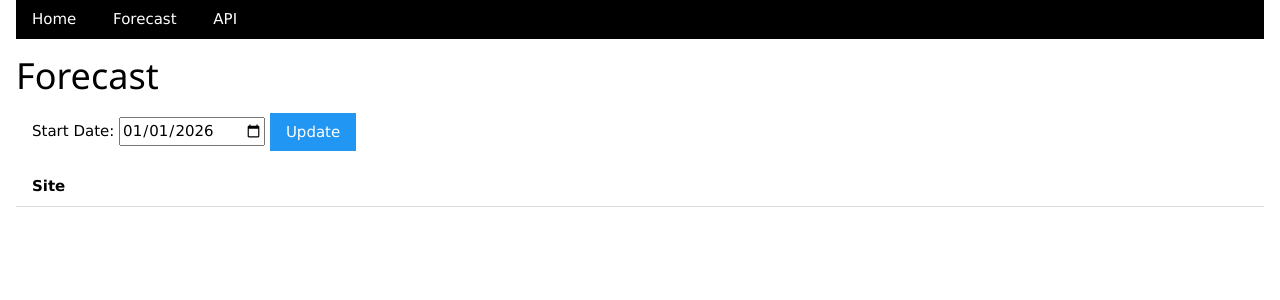
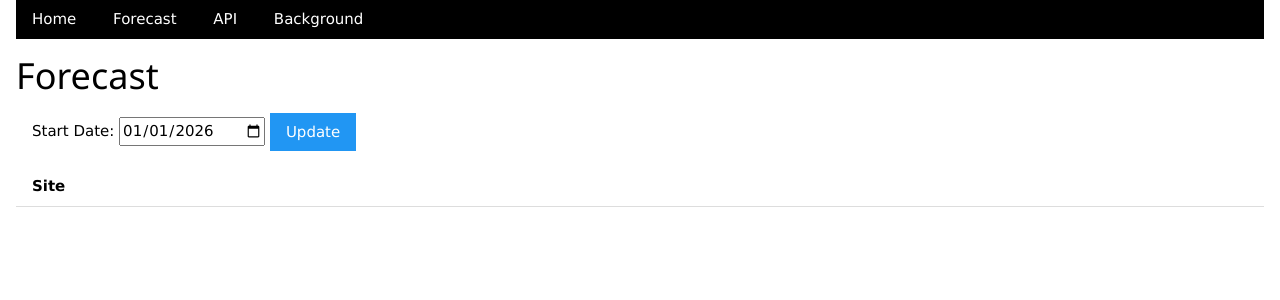
Before and after one commit to rappakos/paraglider-sites, a FastAPI app: page /forecast in a window 1280 px wide. Shown: the top 300 px of the page. Run offline with FastAPI, Linux system fonts and the light colour scheme; data comes from the database, SQL or seed files in the repository; data that the repository does not hold is empty.

Commit message:
Glider sites - link background infos page

```diff
--- a/glider_sites_app/templates/_menu.html
+++ b/glider_sites_app/templates/_menu.html
@@ -4,4 +4,5 @@
   <a href="{{ url_for('index') }}" class="w3-button w3-round-large">Home</a>
   <a href="{{ url_for('forecast_page') }}" class="w3-button w3-round-large">Forecast</a>
   <a href="{{ request.scope.get('root_path', '') }}/docs" class="w3-button w3-round-large">API</a>
+  <a href="https://github.com/rappakos/paraglider-sites/blob/main/BACKGROUND.md" class="w3-button w3-round-large">Background</a>
 </nav>
```
